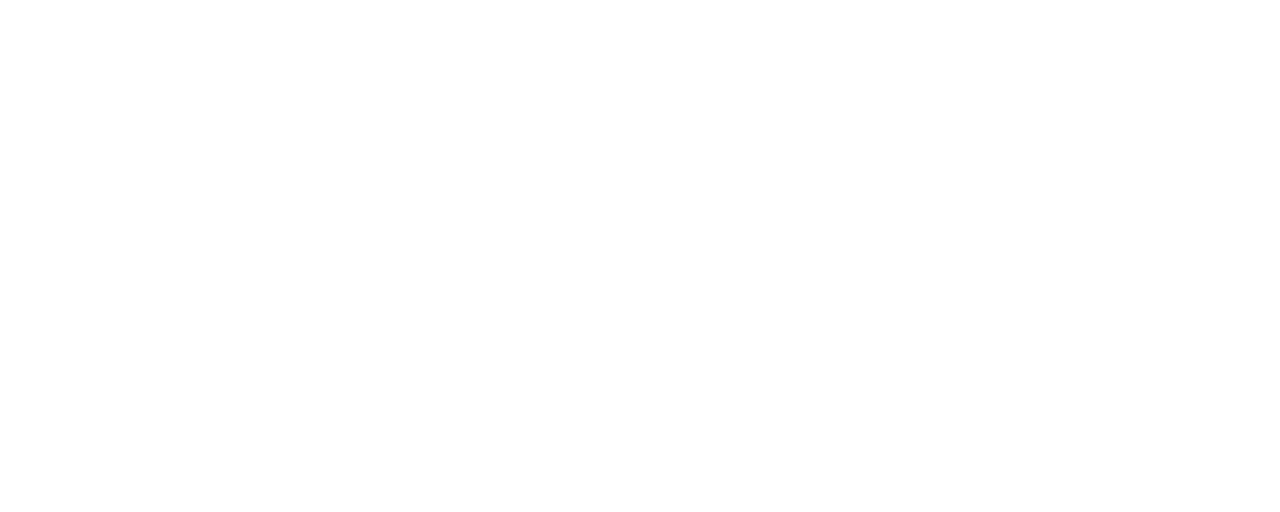
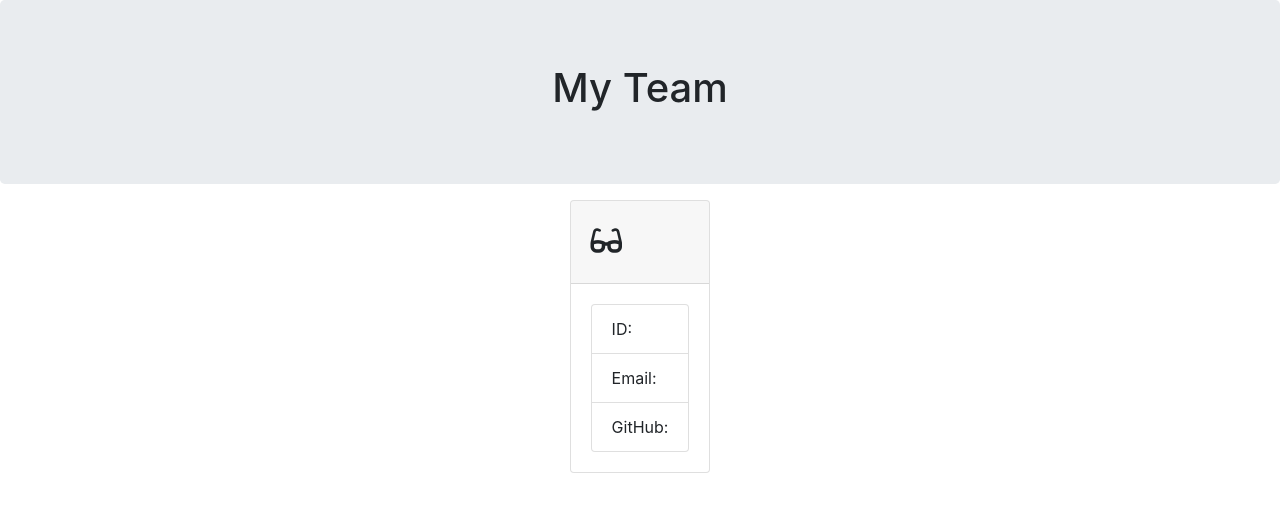
Before and after one commit to ebsizzlin/teamGenerator, a plain HTML site: page Develop/output/team.html in a window 1280 px wide. Drawn offline with nearby package versions, Linux system fonts and the light colour scheme.

Commit message:
home html generated

```diff
--- a/Develop/output/team.html
+++ b/Develop/output/team.html
@@ -1 +1,48 @@
 <!-- bootstrap design -->
+<!-- manager, engineer x3, intern -->
+
+<!DOCTYPE html>
+<html lang="en">
+
+<head>
+    <meta charset="UTF-8" />
+    <meta name="viewport" content="width=device-width, initial-scale=1.0" />
+    <meta http-equiv="X-UA-Compatible" content="ie=edge" />
+    <title>My Team</title>
+    <link rel="stylesheet" href="https://stackpath.bootstrapcdn.com/bootstrap/4.3.1/css/bootstrap.min.css"
+        integrity="sha384-ggOyR0iXCbMQv3Xipma34MD+dH/1fQ784/j6cY/iJTQUOhcWr7x9JvoRxT2MZw1T" crossorigin="anonymous">
+    <link rel="stylesheet" href="style.css">
+
+    <script src="https://kit.fontawesome.com/c502137733.js"></script>
+</head>
+
+<body>
+    <div class="container-fluid">
+        <div class="row">
+            <div class="col-12 jumbotron mb-3 team-heading">
+                <h1 class="text-center">My Team</h1>
+            </div>
+        </div>
+    </div>
+    <div class="container">
+        <div class="row">
+            <div class="team-area col-12 d-flex justify-content-center">
+                <div class="card employee-card">
+                    <div class="card-header">
+                        <h2 class="card-title"></h2>
+                        <h3 class="card-title"><i class="fas fa-glasses mr-2"></i></h3>
+                    </div>
+                    <div class="card-body">
+                        <ul class="list-group">
+                            <li class="list-group-item">ID: </li>
+                            <li class="list-group-item">Email: <a href="mailto:"></a></li>
+                            <li class="list-group-item">GitHub: <a href="https://github.com/" target="_blank" rel="noopener noreferrer"></a></li>
+                        </ul>
+                    </div>
+                </div>
+            </div>
+        </div>
+    </div>
+</body>
+
+</html>
```
